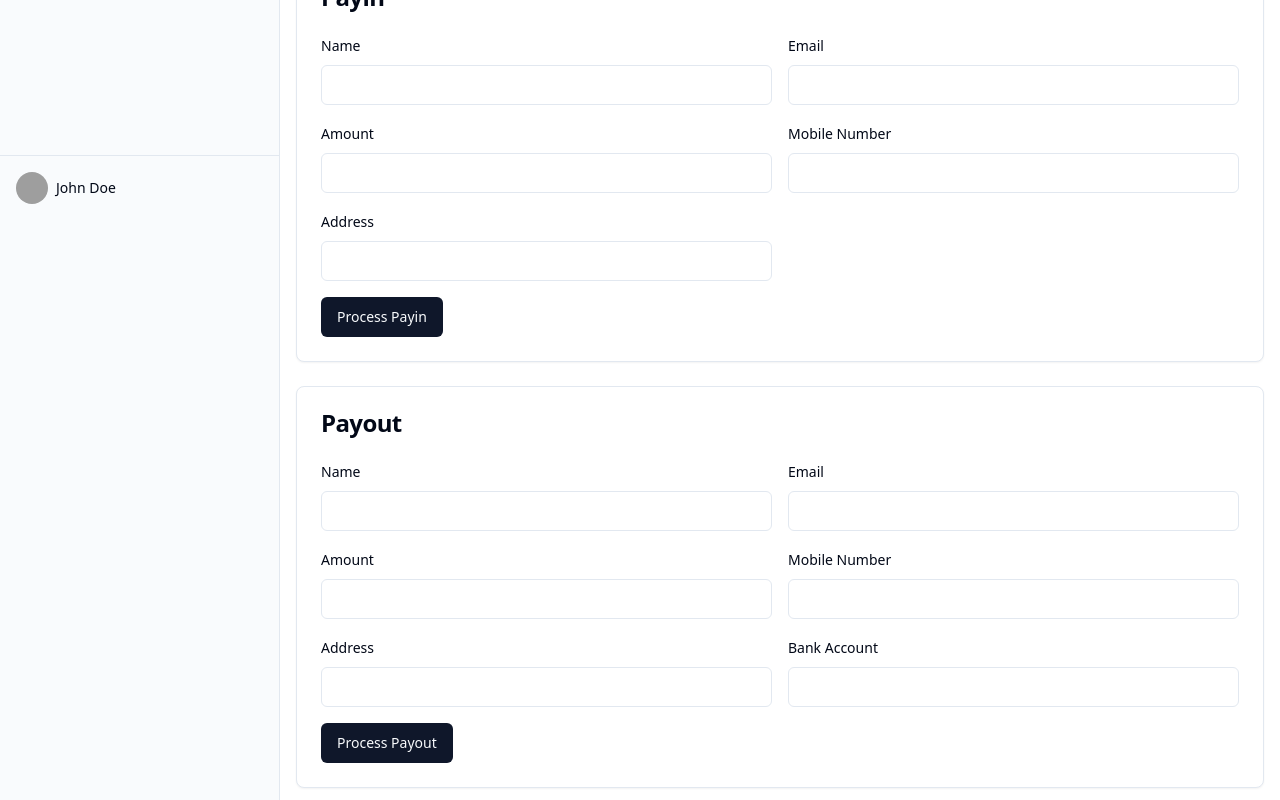
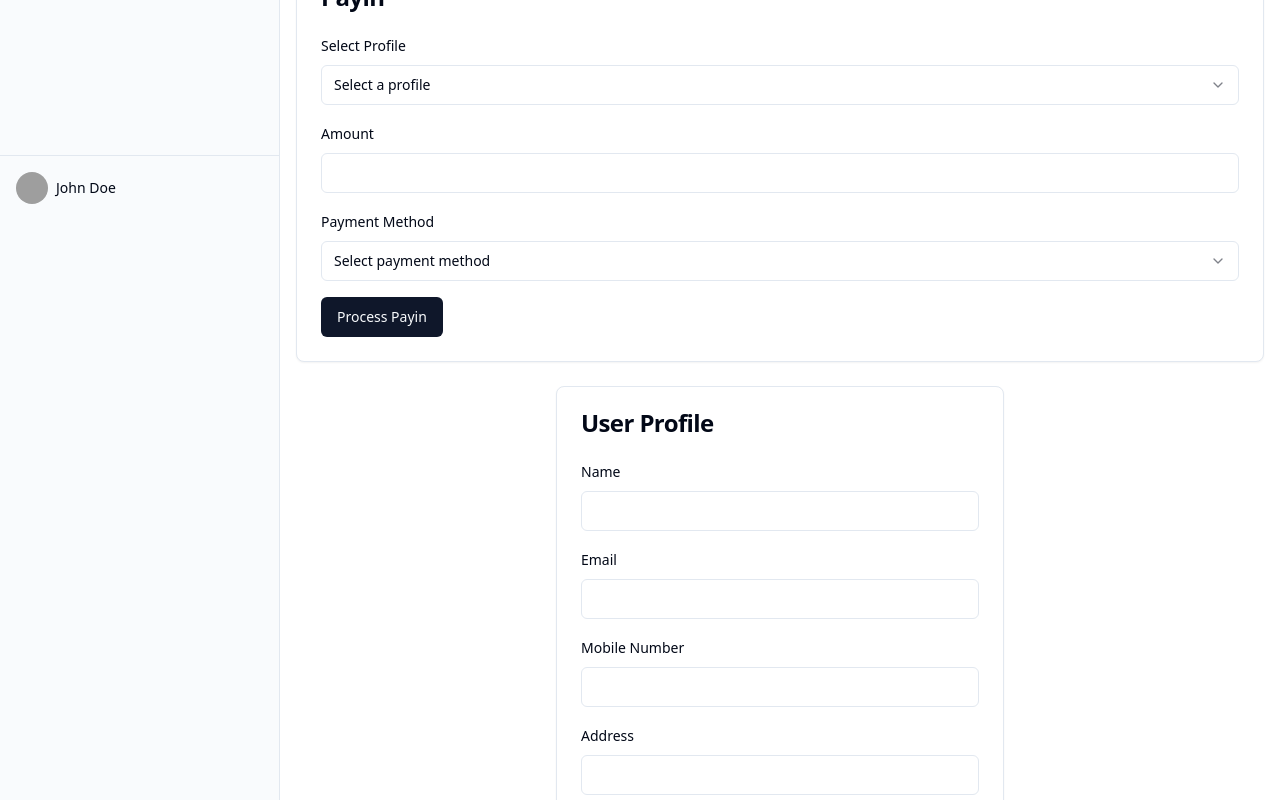
Before and after one commit to GPT-Engineer-App/nexuspay-ewallet, a React (Vite) app: page / in a window 1280 px wide. Shown: the part 580-1380 px from the top of the page. Built offline with nearby package versions, Linux system fonts and the light colour scheme; grey boxes are pictures that could not be loaded.

Commit message:
Update Payin component to use saved profiles

```diff
--- a/src/components/PaymentComponent.jsx
+++ b/src/components/PaymentComponent.jsx
@@ -1,12 +1,18 @@
-import React, { useState } from 'react';
-import { processPayin, processPayout } from '@/lib/apiService';
+import React, { useState, useEffect } from 'react';
+import { processPayin } from '@/lib/apiService';
 import { Button } from "@/components/ui/button";
 import { Card, CardContent, CardHeader, CardTitle } from "@/components/ui/card";
 import { Input } from "@/components/ui/input";
 import { Label } from "@/components/ui/label";
 import { useToast } from "@/components/ui/use-toast";
+import { Select, SelectContent, SelectItem, SelectTrigger, SelectValue } from "@/components/ui/select";
 
 const PaymentComponent = () => {
+  const [profiles, setProfiles] = useState([
+    { id: 1, name: "John Doe", email: "john@example.com", mobilenumber: "1234567890", address: "123 Main St" },
+    { id: 2, name: "Jane Smith", email: "jane@example.com", mobilenumber: "0987654321", address: "456 Elm St" },
+  ]);
+  const [selectedProfile, setSelectedProfile] = useState(null);
   const [payinData, setPayinData] = useState({
     name: "",
     email: "",
@@ -18,26 +24,29 @@ const PaymentComponent = () => {
     remarks: "live test payin"
   });
 
-  const [payoutData, setPayoutData] = useState({
-    name: "",
-    email: "",
-    amount: "",
-    mobilenumber: "",
-    address: "",
-    bank_account: "",
-    pay_method: "allbank_payout_g_exchange",
-    remarks: "cash out live test"
-  });
-
   const [loading, setLoading] = useState(false);
   const { toast } = useToast();
 
-  const handlePayinChange = (e) => {
-    setPayinData({ ...payinData, [e.target.name]: e.target.value });
+  useEffect(() => {
+    if (selectedProfile) {
+      setPayinData(prevData => ({
+        ...prevData,
+        name: selectedProfile.name,
+        email: selectedProfile.email,
+        mobilenumber: selectedProfile.mobilenumber,
+        address: selectedProfile.address,
+      }));
+    }
+  }, [selectedProfile]);
+
+  const handleProfileChange = (profileId) => {
+    const profile = profiles.find(p => p.id.toString() === profileId);
+    setSelectedProfile(profile);
   };
 
-  const handlePayoutChange = (e) => {
-    setPayoutData({ ...payoutData, [e.target.name]: e.target.value });
+  const handleInputChange = (e) => {
+    const { name, value } = e.target;
+    setPayinData({ ...payinData, [name]: value });
   };
 
   const handlePayin = async (e) => {
@@ -60,55 +69,51 @@ const PaymentComponent = () => {
     }
   };
 
-  const handlePayout = async (e) => {
-    e.preventDefault();
-    setLoading(true);
-    try {
-      const result = await processPayout(payoutData);
-      toast({
-        title: "Payout Successful",
-        description: JSON.stringify(result, null, 2),
-      });
-    } catch (error) {
-      toast({
-        title: "Payout Error",
-        description: error.message,
-        variant: "destructive",
-      });
-    } finally {
-      setLoading(false);
-    }
-  };
-
   return (
-    <div className="space-y-6">
     <Card>
       <CardHeader>
         <CardTitle>Payin</CardTitle>
       </CardHeader>
       <CardContent>
         <form onSubmit={handlePayin} className="space-y-4">
-            <div className="grid grid-cols-2 gap-4">
           <div className="space-y-2">
-                <Label htmlFor="payin-name">Name</Label>
-                <Input id="payin-name" name="name" value={payinData.name} onChange={handlePayinChange} required />
+            <Label htmlFor="profile">Select Profile</Label>
+            <Select onValueChange={handleProfileChange}>
+              <SelectTrigger>
+                <SelectValue placeholder="Select a profile" />
+              </SelectTrigger>
+              <SelectContent>
+                {profiles.map((profile) => (
+                  <SelectItem key={profile.id} value={profile.id.toString()}>
+                    {profile.name}
+                  </SelectItem>
+                ))}
+              </SelectContent>
+            </Select>
           </div>
           <div className="space-y-2">
-                <Label htmlFor="payin-email">Email</Label>
-                <Input id="payin-email" name="email" type="email" value={payinData.email} onChange={handlePayinChange} required />
+            <Label htmlFor="amount">Amount</Label>
+            <Input
+              id="amount"
+              name="amount"
+              type="number"
+              value={payinData.amount}
+              onChange={handleInputChange}
+              required
+            />
           </div>
           <div className="space-y-2">
-                <Label htmlFor="payin-amount">Amount</Label>
-                <Input id="payin-amount" name="amount" type="number" value={payinData.amount} onChange={handlePayinChange} required />
-              </div>
-              <div className="space-y-2">
-                <Label htmlFor="payin-mobilenumber">Mobile Number</Label>
-                <Input id="payin-mobilenumber" name="mobilenumber" value={payinData.mobilenumber} onChange={handlePayinChange} required />
-              </div>
-              <div className="space-y-2">
-                <Label htmlFor="payin-address">Address</Label>
-                <Input id="payin-address" name="address" value={payinData.address} onChange={handlePayinChange} required />
-              </div>
+            <Label htmlFor="pay_method">Payment Method</Label>
+            <Select name="pay_method" onValueChange={(value) => setPayinData({ ...payinData, pay_method: value })}>
+              <SelectTrigger>
+                <SelectValue placeholder="Select payment method" />
+              </SelectTrigger>
+              <SelectContent>
+                <SelectItem value="sp-qrph">QR PH</SelectItem>
+                <SelectItem value="sp-gcash">GCash</SelectItem>
+                <SelectItem value="sp-maya">Maya</SelectItem>
+              </SelectContent>
+            </Select>
           </div>
           <Button type="submit" disabled={loading}>
             {loading ? 'Processing Payin...' : 'Process Payin'}
@@ -116,46 +121,6 @@ const PaymentComponent = () => {
         </form>
       </CardContent>
     </Card>
-
-      <Card>
-        <CardHeader>
-          <CardTitle>Payout</CardTitle>
-        </CardHeader>
-        <CardContent>
-          <form onSubmit={handlePayout} className="space-y-4">
-            <div className="grid grid-cols-2 gap-4">
-              <div className="space-y-2">
-                <Label htmlFor="payout-name">Name</Label>
-                <Input id="payout-name" name="name" value={payoutData.name} onChange={handlePayoutChange} required />
-              </div>
-              <div className="space-y-2">
-                <Label htmlFor="payout-email">Email</Label>
-                <Input id="payout-email" name="email" type="email" value={payoutData.email} onChange={handlePayoutChange} required />
-              </div>
-              <div className="space-y-2">
-                <Label htmlFor="payout-amount">Amount</Label>
-                <Input id="payout-amount" name="amount" type="number" value={payoutData.amount} onChange={handlePayoutChange} required />
-              </div>
-              <div className="space-y-2">
-                <Label htmlFor="payout-mobilenumber">Mobile Number</Label>
-                <Input id="payout-mobilenumber" name="mobilenumber" value={payoutData.mobilenumber} onChange={handlePayoutChange} required />
-              </div>
-              <div className="space-y-2">
-                <Label htmlFor="payout-address">Address</Label>
-                <Input id="payout-address" name="address" value={payoutData.address} onChange={handlePayoutChange} required />
-              </div>
-              <div className="space-y-2">
-                <Label htmlFor="payout-bank-account">Bank Account</Label>
-                <Input id="payout-bank-account" name="bank_account" value={payoutData.bank_account} onChange={handlePayoutChange} required />
-              </div>
-            </div>
-            <Button type="submit" disabled={loading}>
-              {loading ? 'Processing Payout...' : 'Process Payout'}
-            </Button>
-          </form>
-        </CardContent>
-      </Card>
-    </div>
   );
 };
 
```
Lines whose indentation alone changed are shown as unchanged.
